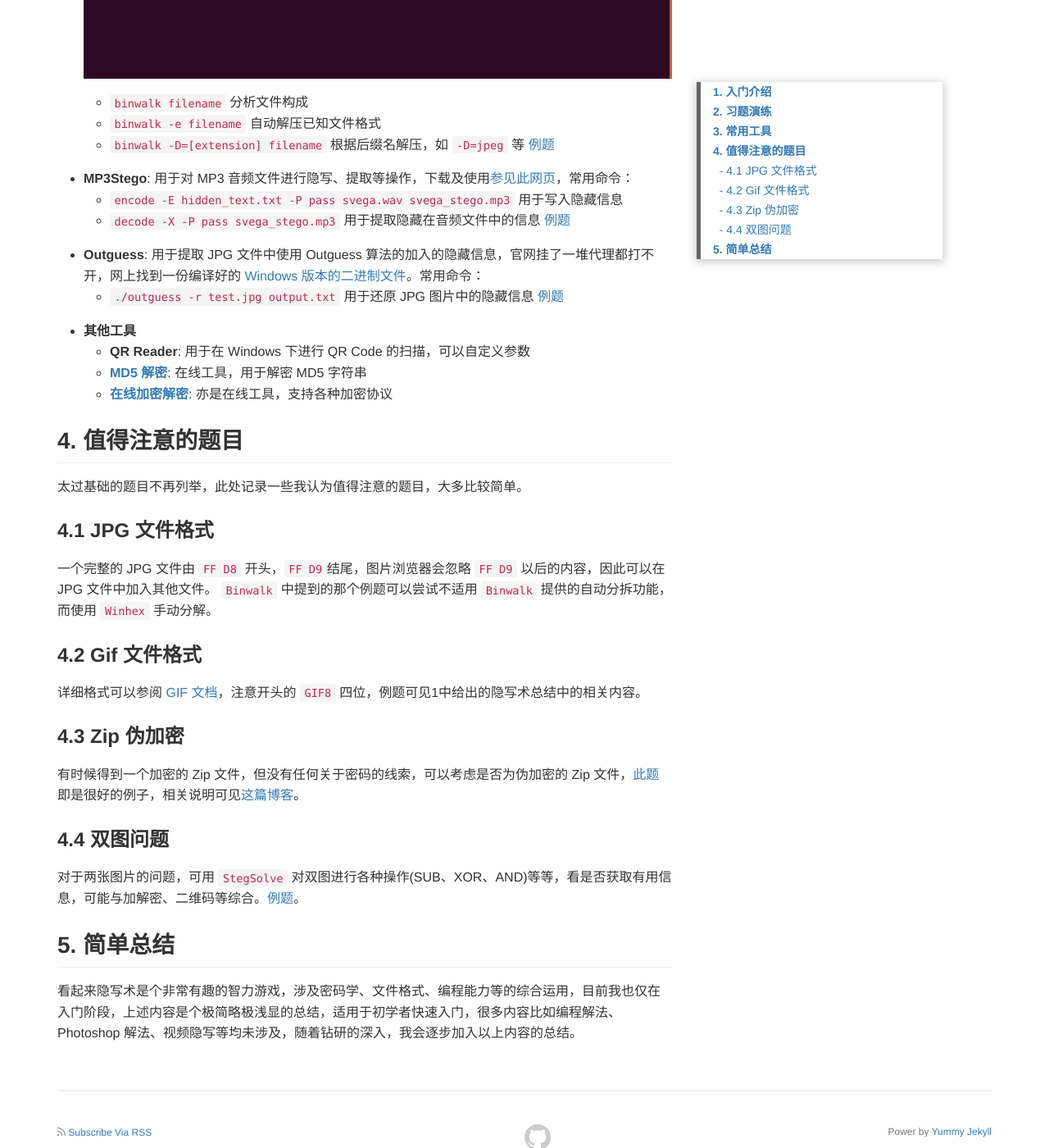
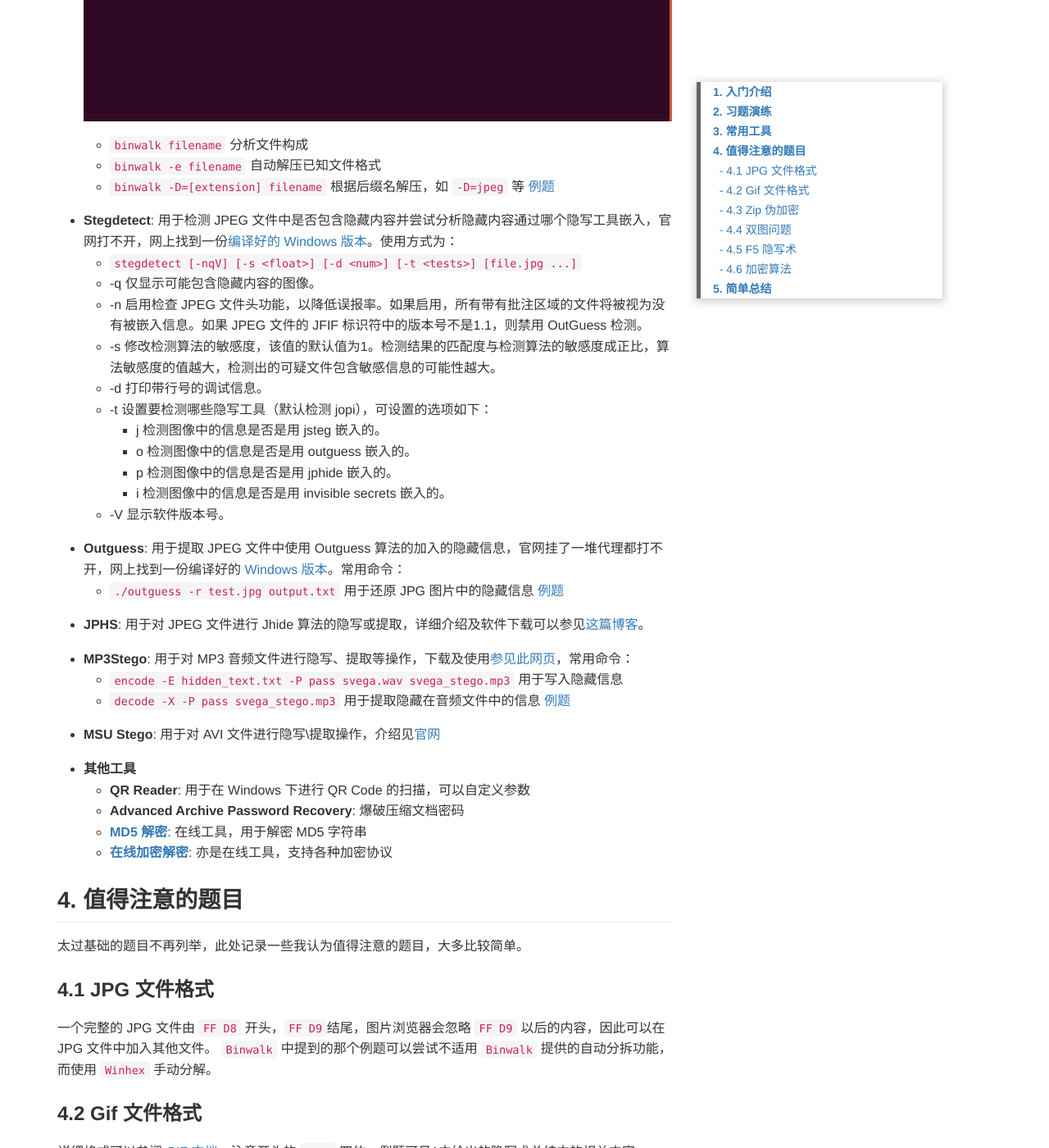
Before and after one commit to smartjinyu/smartjinyu.github.io, a Jekyll site: the page built from _posts/2016-11-29-introduction_to_stereo.markdown, in a window 1280 px wide and 1400 px high, scrolled down 1854 px. Shown: the whole window at 82% size. Built offline with Jekyll 4.4.1, drawn with Linux system fonts in a browser that asks for light colours; comment, search, counter and statistics services are not loaded; some of the changed text lies outside the part shown.

Commit message:
update stereo introduction

```diff
--- a/_posts/2016-11-29-introduction_to_stereo.markdown
+++ b/_posts/2016-11-29-introduction_to_stereo.markdown
@@ -13,11 +13,13 @@ excerpt: 玩了两天隐写术，对相关原理、工具的简单总结
 - [Wikipedia Steganograhy 词条] 可以用来简单了解一下隐写术的原理和历史
 - [隐写术总结 - 乌云知识库] 此文很好地结合了隐写术的基本原理和实战操作，推荐阅读(乌云网目前无法打开，使用网页快照或搜索转载文章即可)
 - [实验吧课程-CTF新手入门之隐写术实例讲解] 几个很短的视频，可以观摩一下各种工具的使用
+- [《数据隐藏技术揭秘》] 一本很薄的小书，介绍了隐写术的相关技术和工具，难度不大，比较系统，可以一读
 
 
 [Wikipedia Steganograhy 词条]:https://en.wikipedia.org/wiki/Steganography
 [隐写术总结 - 乌云知识库]:drops.wooyun.org/tips/4862
-[实验吧课程-CTF新手入门之隐写术实例讲解]:http://www.shiyanbar.com/courses/detail/344
+[实验吧课程-CTF新手入门之隐写术实例讲解]:http://www.shiyanbar.com/courses/detail/344.
+[《数据隐藏技术揭秘》]:https://book.douban.com/subject/25837887/
 
 ## 2. 习题演练
 
@@ -45,6 +47,31 @@ excerpt: 玩了两天隐写术，对相关原理、工具的简单总结
 [这篇博客]:http://www.freebuf.com/sectool/15266.html
 [例题]:http://www.shiyanbar.com/ctf/1766
 
+- **Stegdetect**: 用于检测 JPEG 文件中是否包含隐藏内容并尝试分析隐藏内容通过哪个隐写工具嵌入，官网打不开，网上找到一份[编译好的 Windows 版本]。使用方式为：
+    - `stegdetect [-nqV] [-s <float>] [-d <num>] [-t <tests>] [file.jpg ...]`
+    - -q 仅显示可能包含隐藏内容的图像。
+    - -n 启用检查 JPEG 文件头功能，以降低误报率。如果启用，所有带有批注区域的文件将被视为没有被嵌入信息。如果 JPEG 文件的 JFIF 标识符中的版本号不是1.1，则禁用 OutGuess 检测。
+    - -s 修改检测算法的敏感度，该值的默认值为1。检测结果的匹配度与检测算法的敏感度成正比，算法敏感度的值越大，检测出的可疑文件包含敏感信息的可能性越大。
+    - -d 打印带行号的调试信息。
+    - -t 设置要检测哪些隐写工具（默认检测 jopi），可设置的选项如下：
+        - j 检测图像中的信息是否是用 jsteg 嵌入的。
+        - o 检测图像中的信息是否是用 outguess 嵌入的。
+        - p 检测图像中的信息是否是用 jphide 嵌入的。
+        - i 检测图像中的信息是否是用 invisible secrets 嵌入的。
+    - -V 显示软件版本号。
+
+[编译好的 Windows 版本]:http://ftp.mirrorservice.org/sites/ftp.wiretapped.net/pub/security/steganography/stegdetect/
+
+- **Outguess**: 用于提取 JPEG 文件中使用 Outguess 算法的加入的隐藏信息，官网挂了一堆代理都打不开，网上找到一份编译好的[ Windows 版本]。常用命令：
+    - `./outguess -r test.jpg output.txt`  用于还原 JPG 图片中的隐藏信息 [例题]
+
+[ Windows 版本]:http://www-uxsup.csx.cam.ac.uk/pub/windows/cygwin/x86/release/outguess/
+[例题]:http://www.shiyanbar.com/ctf/1931
+
+- **JPHS**: 用于对 JPEG 文件进行 Jhide 算法的隐写或提取，详细介绍及软件下载可以参见[这篇博客]。
+
+[这篇博客]:https://www.hackfun.org/CTF/jphide-steganography.html
+
 -  **MP3Stego**: 用于对 MP3 音频文件进行隐写、提取等操作，下载及使用[参见此网页]，常用命令：
     - `encode -E hidden_text.txt -P pass svega.wav svega_stego.mp3` 用于写入隐藏信息
     - `decode -X -P pass svega_stego.mp3` 用于提取隐藏在音频文件中的信息 [例题]
@@ -52,14 +79,13 @@ excerpt: 玩了两天隐写术，对相关原理、工具的简单总结
 [参见此网页]:http://www.petitcolas.net/steganography/mp3stego/
 [例题]:http://www.shiyanbar.com/ctf/58
 
-- **Outguess**: 用于提取 JPG 文件中使用 Outguess 算法的加入的隐藏信息，官网挂了一堆代理都打不开，网上找到一份编译好的[ Windows 版本的二进制文件]。常用命令：
-    - `./outguess -r test.jpg output.txt`  用于还原 JPG 图片中的隐藏信息 [例题]
+- **MSU Stego**: 用于对 AVI 文件进行隐写\提取操作，介绍见[官网]
 
-[ Windows 版本的二进制文件]:http://www-uxsup.csx.cam.ac.uk/pub/windows/cygwin/x86/release/outguess/
-[例题]:http://www.shiyanbar.com/ctf/1931
+[官网]:http://www.compression.ru/video/stego_video/index_en.html
 
 - **其他工具**
     - **QR Reader**: 用于在 Windows 下进行 QR Code 的扫描，可以自定义参数
+    - **Advanced Archive Password Recovery**: 爆破压缩文档密码
     - **[MD5 解密]**: 在线工具，用于解密 MD5 字符串
     - **[在线加密解密]**: 亦是在线工具，支持各种加密协议
 
@@ -83,7 +109,7 @@ excerpt: 玩了两天隐写术，对相关原理、工具的简单总结
 
 ### 4.3 Zip 伪加密
 
-有时候得到一个加密的 Zip 文件，但没有任何关于密码的线索，可以考虑是否为伪加密的 Zip 文件，[此题]即是很好的例子，相关说明可见[这篇博客]。
+有时候得到一个加密的 ZIP 文件，但没有任何关于密码的线索，可以考虑是否为伪加密的 ZIP 文件，[此题]即是很好的例子，相关说明可见[这篇博客]。
 
 [此题]:http://www.shiyanbar.com/ctf/716
 [这篇博客]:http://blog.csdn.net/etf6996/article/details/51946250
@@ -94,6 +120,19 @@ excerpt: 玩了两天隐写术，对相关原理、工具的简单总结
 
 [例题]:http://www.shiyanbar.com/ctf/1926
 
+### 4.5 F5 隐写术
+
+一种隐写算法，可以由 `Stegdetect· 检测出，[Github] 上有工具提取密文，也可参看[此例题]。
+
+[Github]:https://github.com/matthewgao/F5-steganography
+[此例题]:http://www.shiyanbar.com/ctf/1938
+
+### 4.6 加密算法
+
+有时候分析出来的 flag 经过加密，简单的 Base64、MD5 等不再赘述，[这篇博客]比较全面地总结了隐写术中用到的加密算法，可以参看。文中还提供了各种加密方式的解密工具。
+
+[这篇博客]:http://www.secbox.cn/hacker/ctf/8078.html
+
 ## 5. 简单总结
 
 看起来隐写术是个非常有趣的智力游戏，涉及密码学、文件格式、编程能力等的综合运用，目前我也仅在入门阶段，上述内容是个极简略极浅显的总结，适用于初学者快速入门，很多内容比如编程解法、Photoshop 解法、视频隐写等均未涉及，随着钻研的深入，我会逐步加入以上内容的总结。
```
